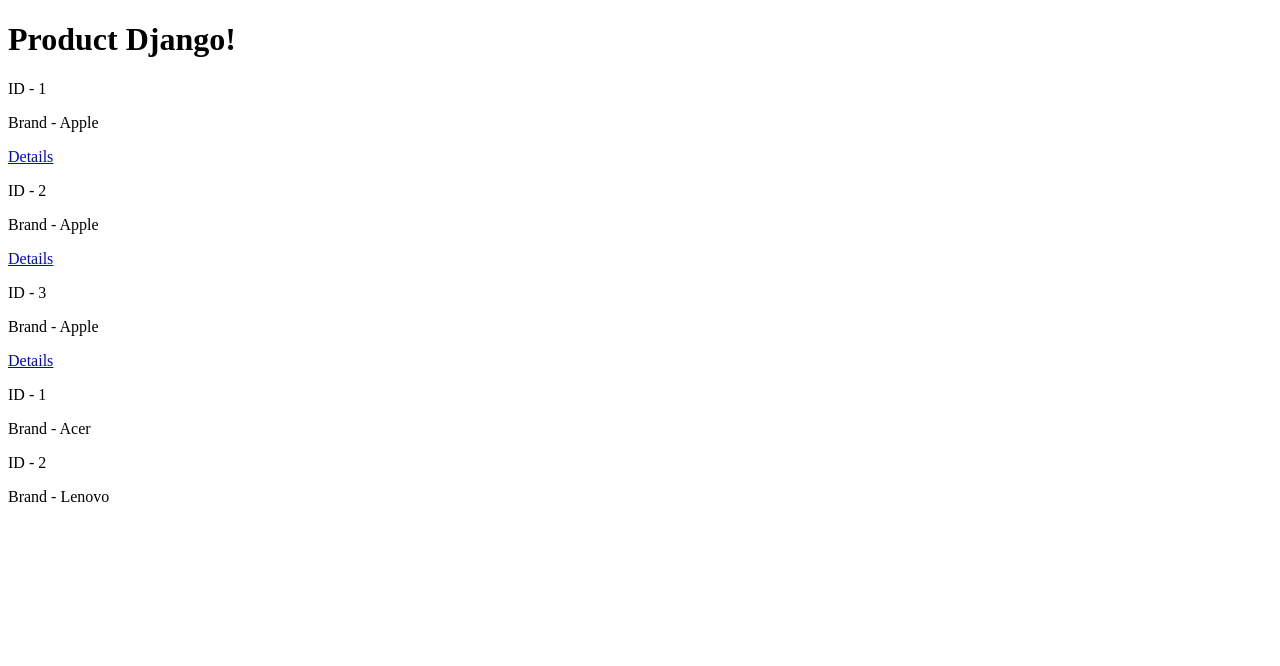
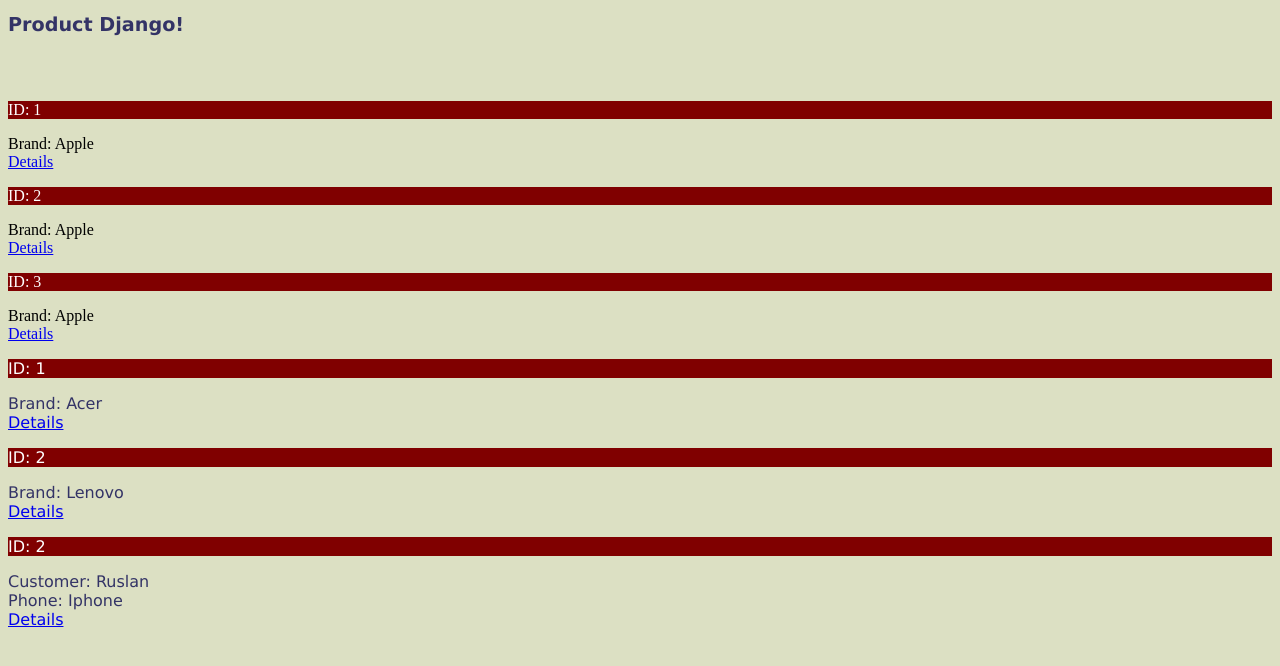
Before and after one commit to ZhdanRuslan/django, a Django app: page /product/ in a window 1280 px wide. Shown: the top 666 px of the page. Run offline with Django 3.2, Linux system fonts and the light colour scheme; data comes from the database, SQL or seed files in the repository; both versions use the stored data as it was after the commit.

Commit message:
new models

```diff
--- a/eparser/eparser/templates/product/index.html
+++ b/eparser/eparser/templates/product/index.html
@@ -1,28 +1,62 @@
 <!DOCTYPE html>
 <html lang="en">
+
 <head>
     <meta charset="UTF-8">
-    <title>Title</title>
+    <title>Django ITEA</title>
+    <style type="text/css">
+    body{
+        background-color: #dce0c3;
+        padding-width: 3%;
+    }
+    h1 {
+        font-size: 120%;
+        font-family: Verdana, Arial, Helvetica, sans-serif;
+        color: #333366;
+    }
+    p {
+        background-color: maroon; /* Цвет фона под текстом параграфа */
+        color: white; /* Цвет текста */
+    }
+    div {
+        font-size: 100%;
+        font-family: Verdana, Arial, Helvetica, sans-serif;
+        color: #333366;
 
+    }
+
+
+    </style>
 </head>
+
 <body>
 <h1>Product Django!</h1>
-{% for phone in all_phones %}
+
+<br>
+    {% for phone in all_phones %} </br>
+    <p> ID: {{phone.id}} </p>
+    Brand: {{phone.brand}} </br>
+    <a href="detail-view/{{phone.id}}">Details</a>
+    {% endfor %}
+</div>
+
 <div>
-    <p> ID - {{phone.id}} </p>
-    <p> Brand - {{phone.brand}} </p>
-    <a>
-        <a href="detail-view/{{phone.id}}">Details</a> </a>
-    </p>
+    {% for laptop in all_laptops %}
+    <p> ID: {{laptop.id}} </p>
+    Brand: {{laptop.brand}} </br>
+    <a href="detail-view/{{laptop.id}}">Details</a>
+    {% endfor %}
 </div>
-{% endfor %}
 
-{% for laptop in all_laptops %}
 <div>
-    <p> ID - {{laptop.id}} </p>
-    <p> Brand - {{laptop.brand}} </p>
-    </p>
+    {% for order in all_orders %}
+    <p> ID: {{order.id}} </p>
+    Customer: {{order.customer}} </br>
+    Phone: {{order.phone.name}} </br>
+    <a href="detail-view/{{order.id}}">Details</a>
+    {% endfor %}
 </div>
-{% endfor %}
+
 </body>
+
 </html>
--- a/eparser/product/admin.py
+++ b/eparser/product/admin.py
@@ -1,5 +1,6 @@
 from django.contrib import admin
-from .models import Phone, Laptop
-# Register your models here.
+from .models import Phone, Laptop, Order
+
 admin.site.register(Phone)
 admin.site.register(Laptop)
+admin.site.register(Order)
--- a/eparser/product/models.py
+++ b/eparser/product/models.py
@@ -1,8 +1,7 @@
 from django.db import models
 
-# Create your models here.
+
 class Phone(models.Model):
-
     initial = True
 
     brand = models.CharField(max_length=255)
@@ -14,8 +13,8 @@ class Phone(models.Model):
     def __str__(self):
         return 'Brand - {} Name - {} Version -  {}, price - {}'.format(self.brand, self.name, self.model, self.price)
 
+
 class Laptop(models.Model):
-
     initial = True
 
     brand = models.CharField(max_length=255)
@@ -26,3 +25,13 @@ class Laptop(models.Model):
 
     def __str__(self):
         return 'Brand - {} Name - {} Version -  {}, price - {}'.format(self.brand, self.name, self.model, self.price)
+
+
+class Order(models.Model):
+    initial = True
+
+    customer = models.CharField(max_length=255)
+    phone = models.ForeignKey(Phone, on_delete=models.CASCADE)
+
+    def __str__(self):
+        return 'Order № {}, Customer - {}, Phone - {} '.format(self.pk, self.customer, self.phone.name)
--- a/eparser/product/urls.py
+++ b/eparser/product/urls.py
@@ -1,5 +1,4 @@
 from django.urls import path
-from . import views
 from .views import index, detail_view
 
 urlpatterns = [
--- a/eparser/product/views.py
+++ b/eparser/product/views.py
@@ -1,5 +1,7 @@
 from django.shortcuts import render
-from .models import Phone, Laptop
+from .models import Phone, Laptop, Order
+
+
 # Create your views here.
 
 
@@ -7,20 +9,21 @@ def index(request):
     context = dict()
     all_phones = Phone.objects.all()
     all_laptops = Laptop.objects.all()
+    all_orders = Order.objects.all()
     context['all_phones'] = all_phones
     context['all_laptops'] = all_laptops
+    context['all_orders'] = all_orders
     return render(request, 'product/index.html', context)
-
-
 
 
 def detail_view(request, pk):
     phone = Phone.objects.get(id=pk)
     laptop = Laptop.objects.get(id=pk)
+    orders = Order.objects.get(id=pk)
     ctx = {
         'phone_instance': phone,
-        'laptop_instance': laptop
-
+        'laptop_instance': laptop,
+        'orders': orders
     }
 
     return render(request, 'product/detail_view.html', ctx)
```
Also changed, not shown: eparser/db.sqlite3, eparser/eparser/templates/first_app/index.html (line endings or trailing spaces), eparser/product/migrations/0004_gadgets.py (added), eparser/product/migrations/0005_order.py (added), eparser/product/migrations/0006_auto_20190211_1348.py (added).
